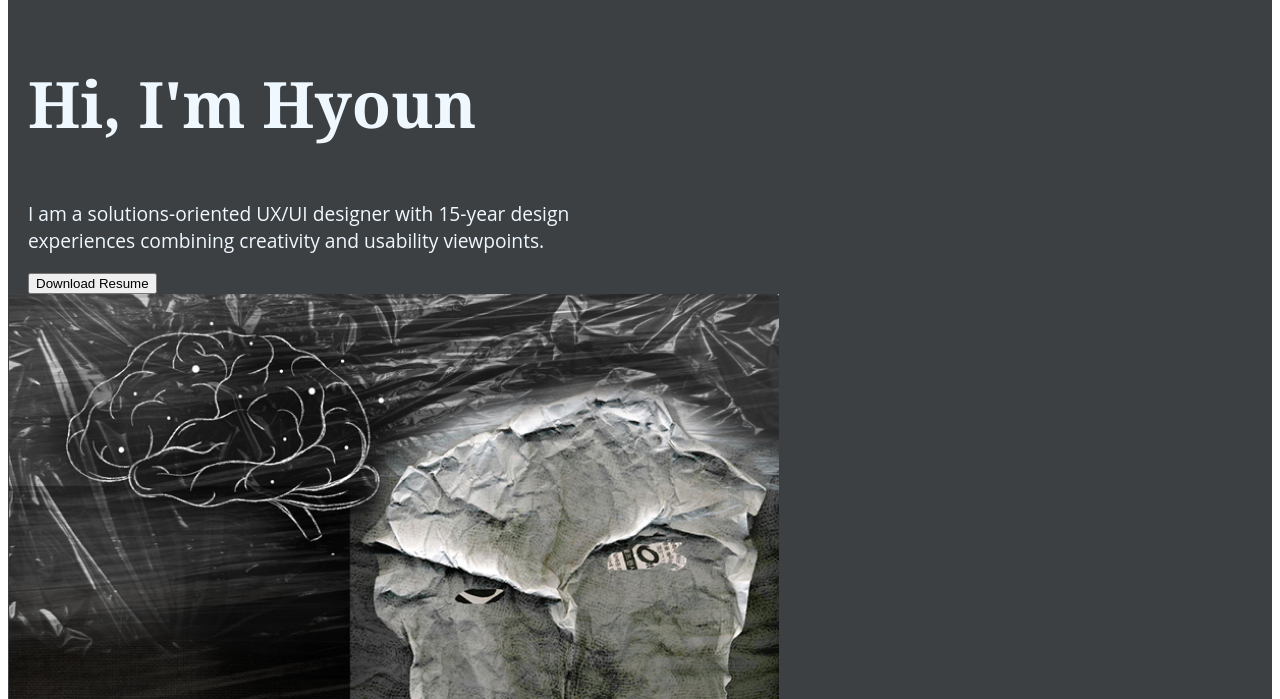
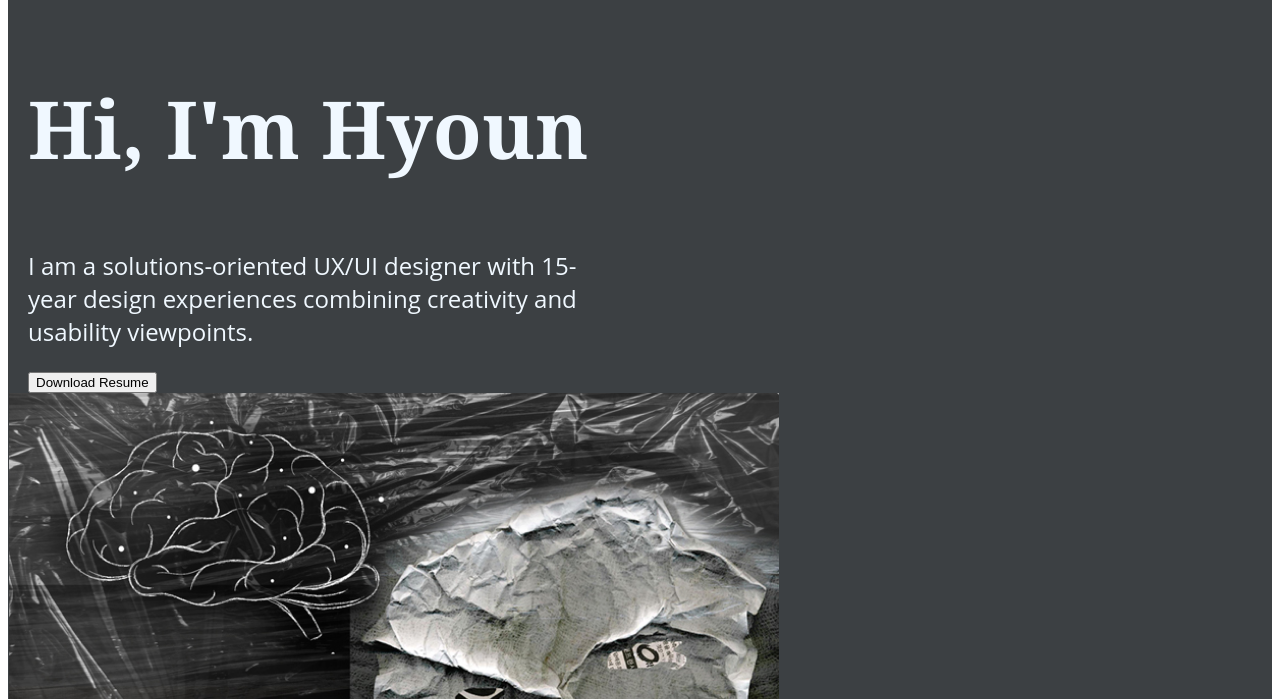
Before and after one commit to ShuriMoon/UX_HW_17, a plain HTML site: page index.html in a window 1280 px wide. Shown: the part 101-800 px from the top of the page. Drawn offline with Linux system fonts and the light colour scheme.

Commit message:
Update style.css

```diff
--- a/css/style.css
+++ b/css/style.css
@@ -50,14 +50,14 @@
 
 .h1 {
     font-family: Georgia, 'Times New Roman', Times, serif;
-    font-size: 5vw;
+    font-size: 5rem;
     color: aliceblue;
 }
 
 .p {
     font-family: Open Sans;
     color: aliceblue;
-    font-size:1.5vw ;
+    font-size:1.5rem ;
 }
 #hroImg{
     width: 50%;
```
